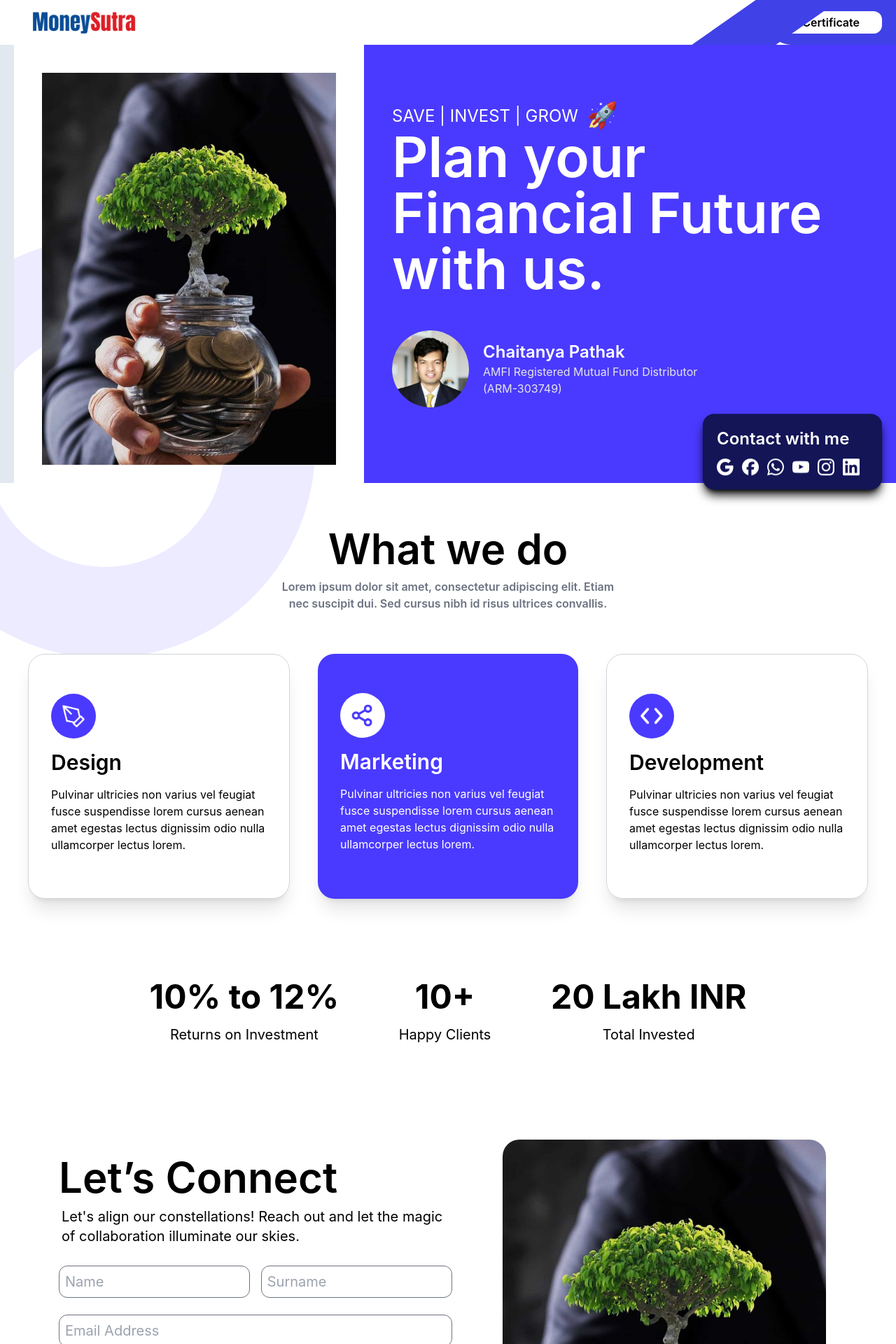
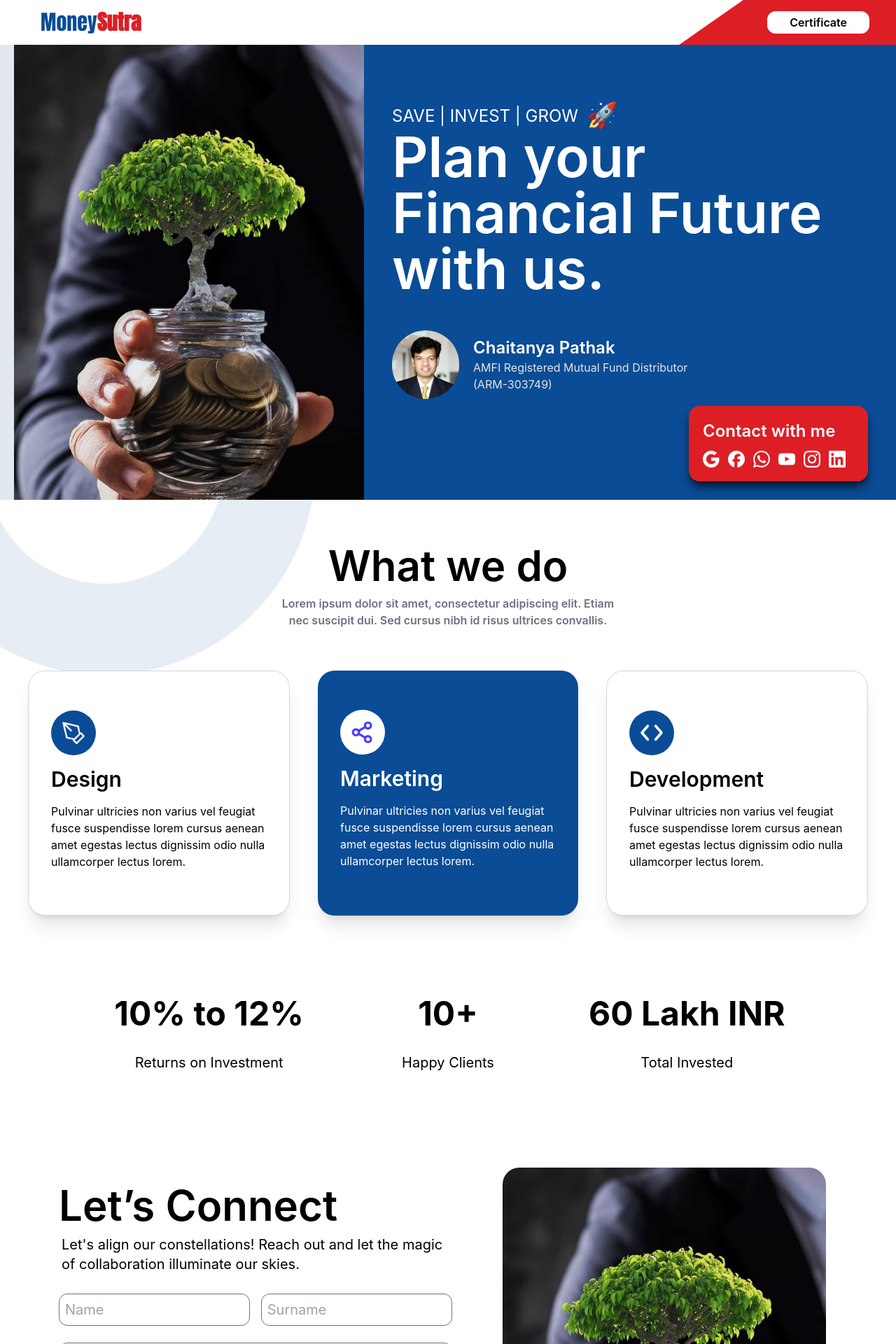
Before and after one commit to pathaksoham2003/MoneySutra, a React (Vite) app: page / in a window 1280 px wide. Shown: the top 1920 px of the page at 70% size. Built offline with nearby package versions, Linux system fonts and the light colour scheme.

Commit message:
Added the responsive 2 and color schema

```diff
--- a/src/Home/Counting/index.jsx
+++ b/src/Home/Counting/index.jsx
@@ -2,21 +2,21 @@ import React from "react";
 
 const Counting = () => {
   return (
-    <div className="w-full flex justify-center items-center py-8">
+    <div className="w-full flex justify-center items-center md:py-8">
       <div className="w-full h-auto flex flex-col items-center my-16">
         <div className="text-center w-full flex flex-col md:flex-row justify-evenly items-start px-8 md:px-32">
-          <div className="flex md:flex-col">
-            <span className="text-5xl font-bold">10% to 12%</span>
-            <span className="text-xl mt-4">Returns on Investment</span>
+          <div className="flex w-full justify-between md:flex-col">
+            <span className="text-5xl text-left md:text-center font-bold pb-4">10% to 12%</span>
+            <span className="text-xl text-left md:text-center mt-4">Returns on Investment</span>
           </div>
 
-          <div className="flex md:flex-col">
-            <span className="text-5xl font-bold">10+</span>
-            <span className="text-xl mt-4">Happy Clients</span>
+          <div className="flex w-full justify-between md:flex-col">
+            <span className="text-5xl text-left md:text-center font-bold pb-4">10+</span>
+            <span className="text-xl text-left md:text-center mt-4">Happy Clients</span>
           </div>
-          <div className="flex md:flex-col">
-            <span className="text-5xl font-bold">20 Lakh INR</span>
-            <span className="text-xl mt-4">Total Invested</span>
+          <div className="flex w-full justify-between md:flex-col">
+            <span className="text-5xl text-left md:text-center font-bold pb-4">60 Lakh INR</span>
+            <span className="text-xl text-left md:text-center mt-4">Total Invested</span>
           </div>
         </div>
       </div>
--- a/src/Home/Hero.jsx/index.jsx
+++ b/src/Home/Hero.jsx/index.jsx
@@ -18,20 +18,20 @@ const Hero = () => {
     <div className="w-full flex justify-center">
       <div className="bg-slate-200 flex-1 hidden md:flex"></div>
       <div className="w-full flex flex-col-reverse md:flex-row max-w-[1240px] md:max-w-[1240px]">
-        <div className="w-full p-10 rounded-xl md:max-w-[500px] h-[600px] overflow-hidden">
+        <div className="w-full md:max-w-[500px] h-[650px] overflow-hidden">
           <img className="object-contain w-full" src={HeroImg} />
         </div>
-        <div className="flex flex-1 flex-col justify-start pl-10 pt-20 items-start bg-primary">
+        <div className="flex flex-1 flex-col justify-start min-h-[650px] pl-10 pt-20 items-start bg-primary">
           <h2 className="bg-blue text-[24px] text-white flex items-end">
             SAVE | INVEST | GROW <span className="text-4xl block ml-3">🚀</span>
           </h2>
           <h2 className="bg-blue text-[80px] leading-[80px] text-white font-semibold">
             Plan your Financial Future with us.
           </h2>
-          <div className="flex mt-12">
-            <div className="w-[110px] h-[110px] rounded-full overflow-hidden">
+          <div className="flex pt-12">
+            <div className="md:w-[110px] md:h-[98px] w-full max-w-24 aspect-square rounded-full overflow-hidden">
               <img
-                className="w-full object-contain object-top"
+                className="w-full object-contain"
                 src={CAPathakPP}
               />
             </div>
@@ -45,8 +45,8 @@ const Hero = () => {
               <h2 className="text-background">(ARM-303749)</h2>
             </div>
           </div>
-          <div className="w-full flex  justify-between">
-            <div className="ml-auto  p-5 bg-[#131557] animate-bounce-sm rounded-2xl shadow-lg shadow-black">
+          <div className="w-full flex justify-between pr-5">
+            <div className="ml-auto p-5 bg-accent animate-bounce-sm rounded-2xl shadow-lg shadow-black/70">
               <h2 className="text-white text-2xl font-semibold">
                 Contact with me
               </h2>
--- a/src/Home/Testimonials/index.jsx
+++ b/src/Home/Testimonials/index.jsx
@@ -7,11 +7,11 @@ const Testimonials = () => {
   return (
     <div className="relative w-full flex justify-center bg-gradient-to-t  from-10% from-primary via-primary/50 to-40% to-white/10">
       <div className="max-w-[1204px] w-full flex flex-col">
-        <div className="w-full flex items-center flex-col t-16">
+        <div className="w-full flex items-center flex-col mt-16">
           <h2 className="text-6xl font-semibold px-3">What our clients say</h2>
         </div>
-        <div className="w-full flex mt-10 px-3 flex-col md:flex">
-          {Testimoni.map((item)=><div className="w-full p-8 my-3 bg-white border px-4 border-gray shadow-lg rounded-3xl">
+        <div className="w-full flex mt-10 px-3 flex-col md:flex-row">
+          {Testimoni.map((item)=><div className="w-full p-8 my-3 md:mx-2 bg-white border px-4 border-gray shadow-lg rounded-3xl">
             <div className="w-full flex mb-5">
               <Start />
               <Start />
@@ -21,7 +21,7 @@ const Testimonials = () => {
             </div>
 
             <h2 className="text-2xl font-semibold">"{item.reviewHeading}"</h2>
-            <p className="text-gray-600">{item.review}
+            <p className="text-gray-600 pt-4">{item.review}
             </p>
             <div className="w-full h-1 my-5 bg-gray-400/20 rounded-full"></div>
             <div className="flex w-full">
--- a/src/components/Footer/index.jsx
+++ b/src/components/Footer/index.jsx
@@ -15,7 +15,7 @@ const Footer = () => {
         <div className="w-[350px] text-center flex flex-col">
           <h2 className="text-white text-5xl font-anton font-thin drop-shadow-[0_1.2px_1.2px_rgba(0,0,0,0.8)]">
             Money
-            <span className="text-red-700 font-serif font-semibold ">Sutra</span>
+            <span className="text-accent font-serif font-semibold ">Sutra</span>
           </h2>
           <h2 className="text-gray-300 mt-3 drop-shadow-[0_1.2px_1.2px_rgba(0,0,0,0.8)]">
             © 2024 MoneySutra. All rights reserved.{" "}
--- a/src/components/Navbar/index.jsx
+++ b/src/components/Navbar/index.jsx
@@ -1,27 +1,27 @@
-import React from 'react'
-import { LogoLight } from '../../assets'
+import React from "react";
+import { LogoLight } from "../../assets";
 // https://drive.google.com/drive/u/0/folders/1_PylJQrfQTMVvC2kwM9rY46EYjeo-zW5
 const Navbar = () => {
   return (
-    <div className='w-full flex justify-center h-[64px] '>
-        <div className='w-full bg-white hidden lg:flex'></div>
-        <div className='max-w-[1204px] w-full flex justify-between  md:min-w-[1240px]'>
-            <div className='flex flex-1 items-center'>
-                <div className='h-12 px-5'>
-                    <img className='object-cover h-full w-full object-center' src={LogoLight}/>
-                </div>
-            </div>
-            <div className='relative bg-[#4041E6] md:max-w-[300px] rounded-l-full pl-4 flex justify-center items-center'>
-                <div className='w-auto md:w-[120px] h-[64px] absolute -left-16 top-0 bg-[#4041E6] -skew-x-[55deg]'>
-                </div>
-                <div className='bg-white px-8 py-1 font-semibold rounded-xl '>
-                    Certificate
-                </div>
-            </div>
+    <div className="w-full flex justify-center h-[64px] ">
+      <div className="flex-1 bg-white hidden lg:flex"></div>
+      <div className="w-full max-w-[1204px] flex justify-between">
+        <div className="flex flex-1 items-center">
+          <h2 className="text-primary text-3xl font-anton font-thin ml-5">
+            Money
+            <span className="text-accent font-serif font-semibold ">Sutra</span>
+          </h2>
         </div>
-        <div className='w-full bg-[#4041E6] hidden lg:flex'></div>
+        <div className="relative bg-accent md:max-w-[300px] rounded-l-full md:rounded-none pl-4 flex justify-center items-center">
+          <div className="w-auto hidden md:block md:w-[120px] h-[64px] absolute -left-16 top-0 bg-accent -skew-x-[55deg]"></div>
+          <div className="bg-white z-20 px-8 py-1 font-semibold rounded-xl ">
+            Certificate
+          </div>
+        </div>
+      </div>
+      <div className="flex-1 bg-accent hidden lg:flex"></div>
     </div>
-  )
-}
+  );
+};
 
-export default Navbar
+export default Navbar;
--- a/src/index.css
+++ b/src/index.css
@@ -29,3 +29,25 @@
   animation-timeline: view();
   animation-range: entry 0% cover 40%;
 }
+
+
+/* width */
+::-webkit-scrollbar {
+  width: 10px;
+}
+
+/* Track */
+::-webkit-scrollbar-track {
+  box-shadow: inset 0 0 5px white;
+  background-color: white;
+}
+
+/* Handle */
+::-webkit-scrollbar-thumb {
+  background: red;
+}
+
+/* Handle on hover */
+::-webkit-scrollbar-thumb:hover {
+  background: #b30000;
+}
--- a/tailwind.config.js
+++ b/tailwind.config.js
@@ -42,9 +42,10 @@ export default {
       },
       colors: {
         background: "#E5E5E5",
-        primary: "#4A3AFF",
+        primary: "#0a4c96",
         heading: "#1E1B39",
         subheading: "#6E6C83",
+        accent:"#dd1e25"
       },
     },
   },
```
